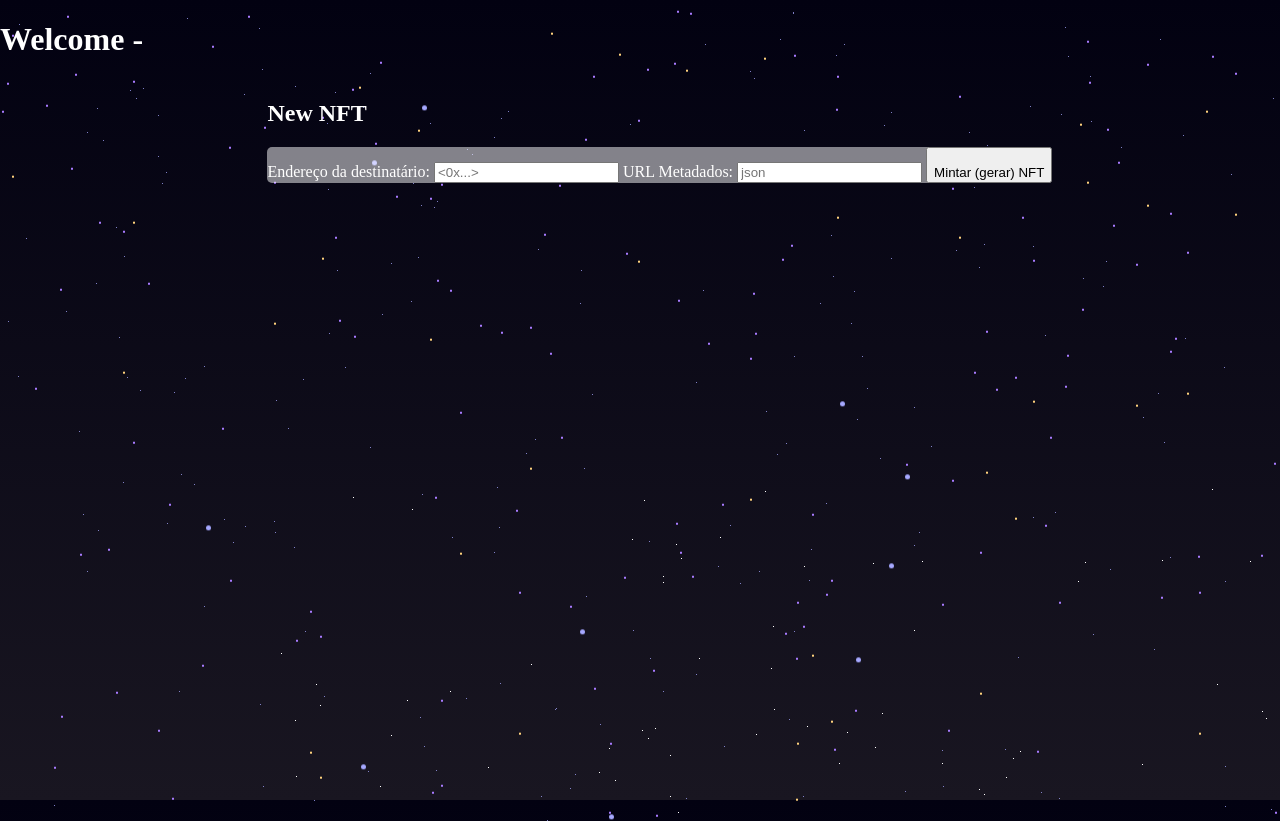
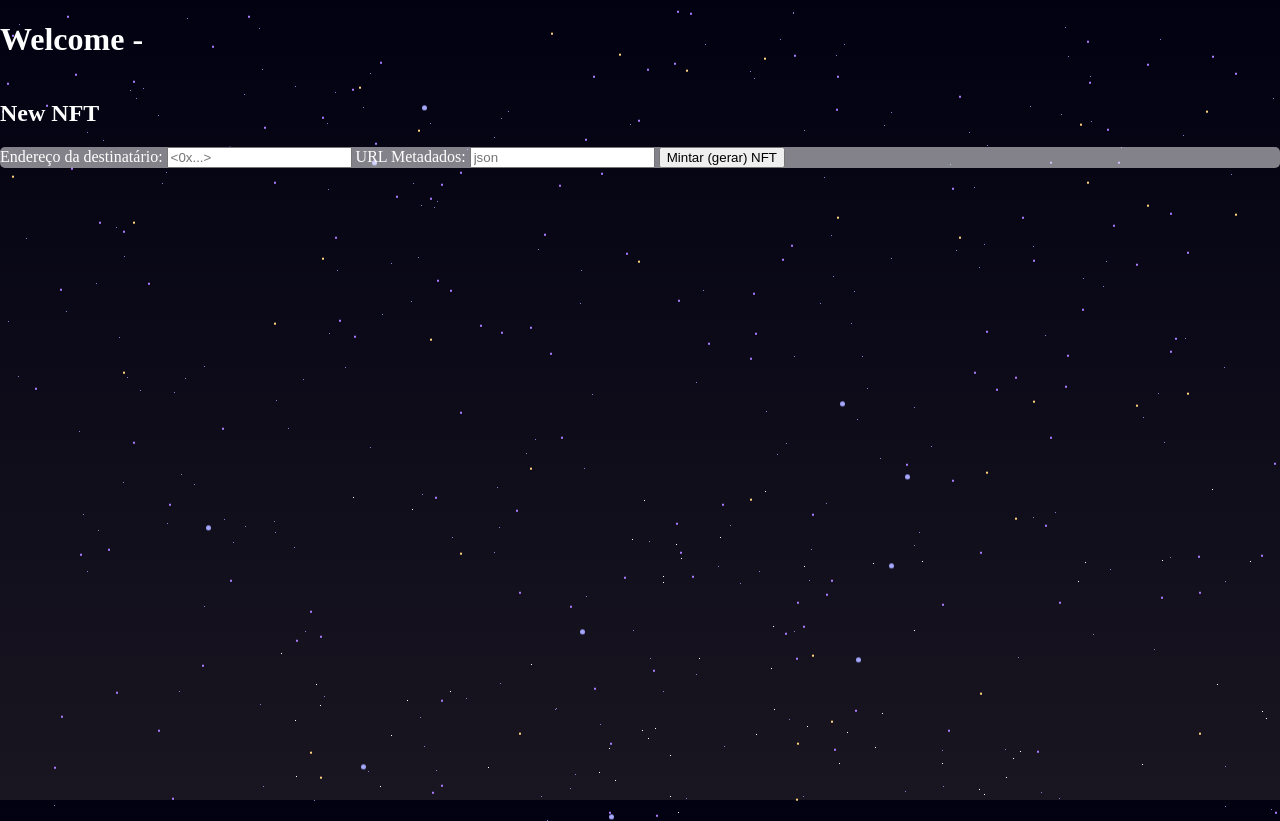
Before and after one commit to lisadafny/first-nft, a plain HTML site: page index.html in a window 1280 px wide. Drawn offline with nearby package versions, Linux system fonts and the light colour scheme.

Commit message:
style form in footer

```diff
--- a/index.html
+++ b/index.html
@@ -24,6 +24,8 @@
             <img src="" id="imgNFT" title="image NFT">
             <p id="nftDesc"></p>
         </section>
+    </main>
+    <footer>
         <section>
             <h2>New NFT</h2>
             <form action="" name="formMint" id="formMint" method="get">
@@ -36,9 +38,6 @@
                 <input id="btnSubmit" type="button" value="Mintar (gerar) NFT" onclick="mintar()" />
             </form>
         </section>
-    </main>
-    <footer>
-
     </footer>
     <script src="https://cdnjs.cloudflare.com/ajax/libs/ethers/6.6.1/ethers.umd.min.js"></script>
     <script src="nftgato.abi.js"></script>
--- a/style.css
+++ b/style.css
@@ -25,9 +25,6 @@ main{
     text-orientation: sideways;
     writing-mode: vertical-rl;
 }
-#btnSubmit{
-    padding-top: 1rem;
-}
 #formMint{
     background-color: #ffffff80;
     border-radius: 5px;
```
